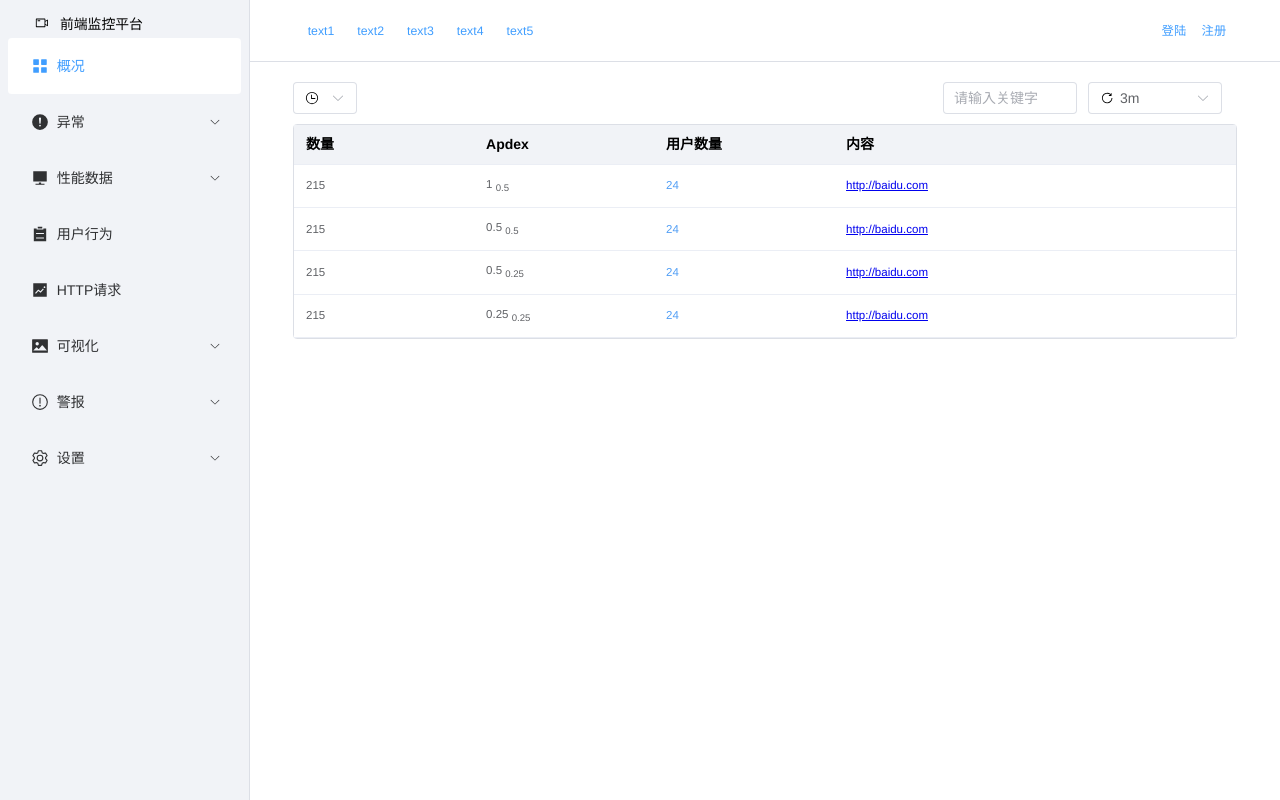
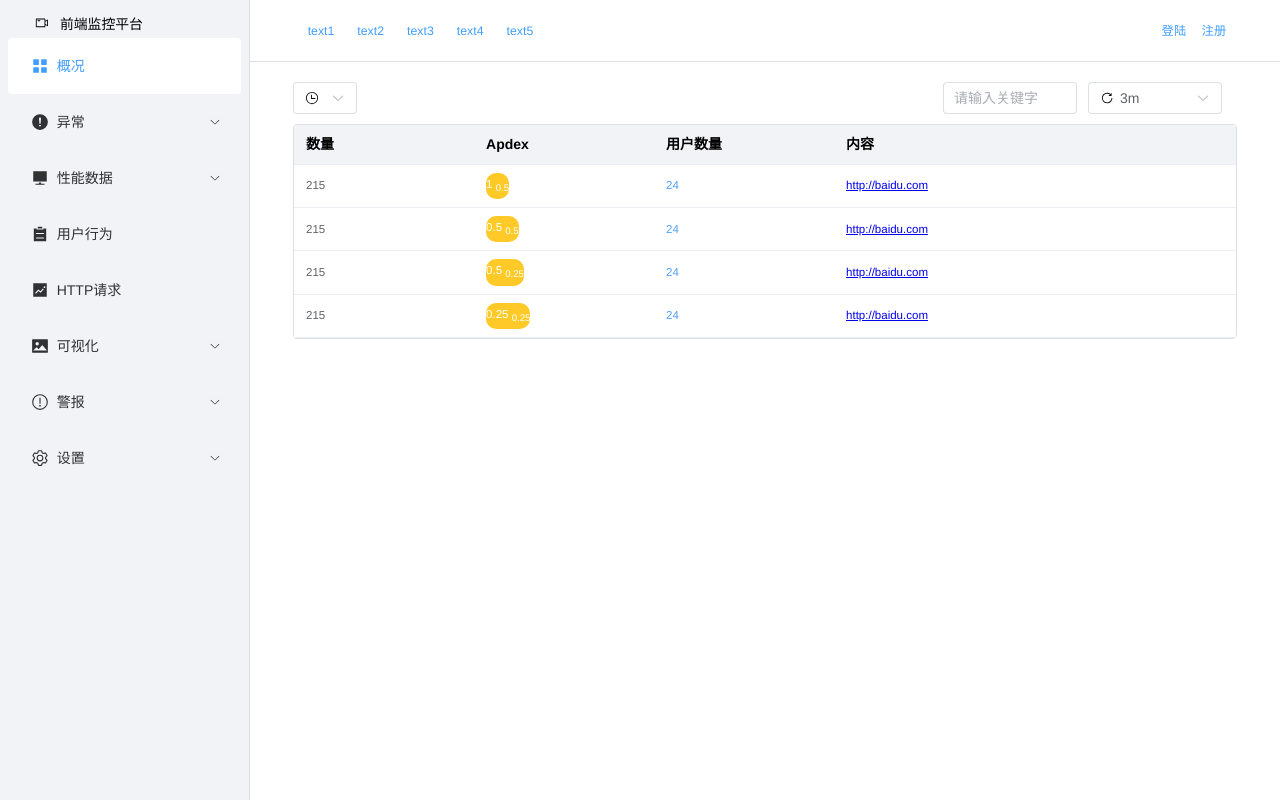
Before and after one commit to Gavrain/vatcher, a Vue app in the folder vatcher-application/: page /#/performance1 in a window 1280 px wide. Built offline with nearby package versions, Linux system fonts and the light colour scheme.

Commit message:
修改了一下Apdex的样式

```diff
--- a/vatcher-application/src/views/Performance.vue
+++ b/vatcher-application/src/views/Performance.vue
@@ -211,16 +211,16 @@
         font-size: .8333rem;
         height: 2.7778rem;
         .Apdex-room{
-              display:"inline-flex";
-              align-items:"center";
-              font-family:"PingFang SC";
-              color:"rgb(255,255,255)";
-              background-color:"rgb(255,202,40)";
-              border-radius:"16px";
-              white-space:"nowrap";
-              vertical-align:"center";
-              justify-content:"center";
-              text-decoration:"none";
+              display:inline-flex;
+              align-items:center;
+              font-family:PingFang SC;
+              color:white;
+              background-color:rgb(255,202,40);
+              border-radius:10px;
+              white-space:nowrap;
+              vertical-align:center;
+              justify-content:center;
+              text-decoration:none;
           }
         .el-table_1_column_3.el-table__cell .cell {
           color: #519ef5;
```
Also changed, not shown: 1 other file (tests, documents, lock files or other folders).
